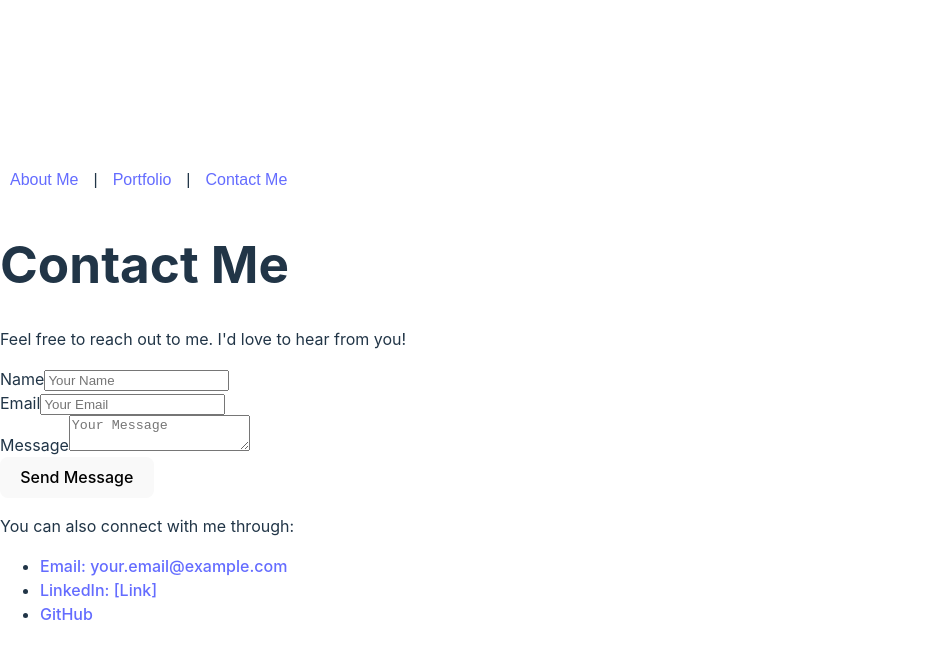
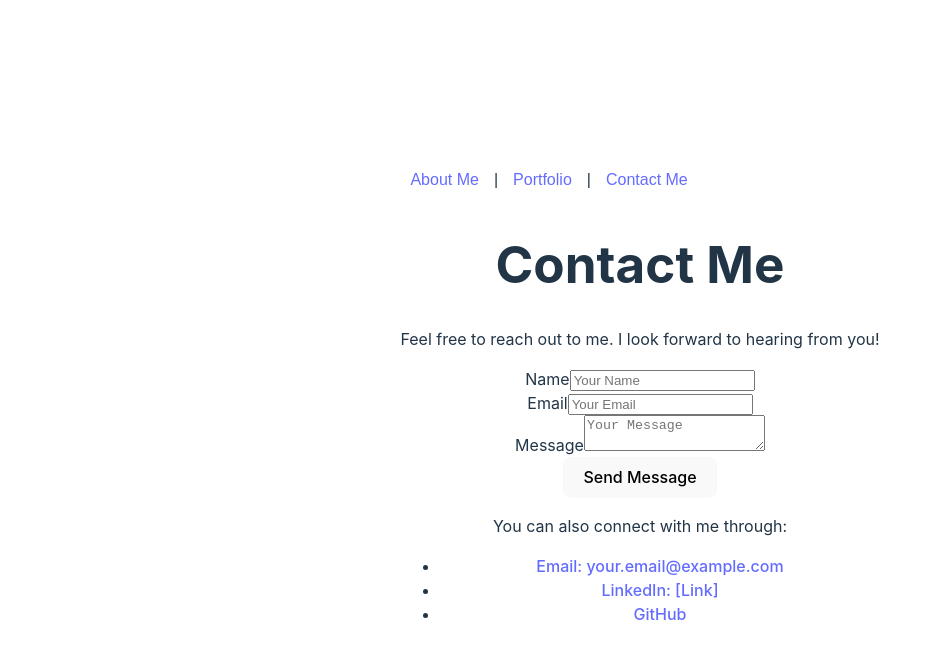
Before and after one commit to Clkwong3/dev-mosaic, a React (Vite) app: page /contact in a window 1280 px wide. Both pictures are taken after a click on the element "Contact Me". Shown: the top 658 px of the page, without its empty margins (0-941 px from the left). Built offline with nearby package versions, Linux system fonts and the light colour scheme.

Commit message:
Comments for the pages and import style for App.jsx

```diff
--- a/src/App.jsx
+++ b/src/App.jsx
@@ -5,11 +5,13 @@ import AboutMe from "./components/pages/AboutMe";
 import Portfolio from "./components/pages/Portfolio";
 import ContactMe from "./components/pages/ContactMe";
 
+import "./App.css";
+
 function App() {
   // Use state to track the currently displayed page
   const [currentPage, setCurrentPage] = useState("aboutMe");
 
-  // Function to change the currently displayed page
+  // Change the currently displayed page
   const changePage = (page) => {
     setCurrentPage(page);
   };
--- a/src/components/ContactForm.jsx
+++ b/src/components/ContactForm.jsx
@@ -1,5 +1,7 @@
+// Define a ContactForm component using an arrow function
 const ContactForm = () => {
   return (
+    // Start the form within a div with the class "contact-form"
     <div className="contact-form">
       <form>
         <div className="form-group">
@@ -25,4 +27,5 @@ const ContactForm = () => {
   );
 };
 
+// Export the ContactForm
 export default ContactForm;
--- a/src/components/pages/AboutMe.jsx
+++ b/src/components/pages/AboutMe.jsx
@@ -1,5 +1,7 @@
+// Define an AboutMe component using an arrow function
 const AboutMe = () => {
   return (
+    // Create a container div with the class "about-me"
     <div className="about-me">
       <h1>About Me</h1>
       <div className="about-me-content">
@@ -29,4 +31,5 @@ const AboutMe = () => {
   );
 };
 
+// Export the AboutMe component for use in other parts of the application
 export default AboutMe;
--- a/src/components/pages/ContactMe.jsx
+++ b/src/components/pages/ContactMe.jsx
@@ -1,15 +1,16 @@
+// Import the ContactForm component from a file located in the parent directory
 import ContactForm from "../ContactForm";
 
+// Define a ContactMe component using an arrow function
 const ContactMe = () => {
   return (
+    // Create a container div with the class "contact-content"
     <div className="contact-content">
       <h1>Contact Me</h1>
-      <p>Feel free to reach out to me. I'd love to hear from you!</p>
-
+      <p>Feel free to reach out to me. I look forward to hearing from you!</p>{" "}
       <ContactForm />
-
       <div className="contact-info">
-        <p>You can also connect with me through:</p>
+        <p>You can also connect with me through:</p>{" "}
         <ul>
           <li>
             <a href="mailto:your.email@example.com">
@@ -28,4 +29,5 @@ const ContactMe = () => {
   );
 };
 
+// Export the ContactMe page
 export default ContactMe;
--- a/src/components/pages/Portfolio.jsx
+++ b/src/components/pages/Portfolio.jsx
@@ -1,5 +1,7 @@
+// Define a Portfolio component using an arrow function
 const Portfolio = () => {
   return (
+    // Start with a container div with the class "portfolio-content"
     <div className="portfolio-content">
       <h1>Portfolio</h1>
 
@@ -15,7 +17,6 @@ const Portfolio = () => {
             {" "}
             Play the Game
           </a>{" "}
-          |
           <a href="https://github.com/Clkwong3/memory-card-game">
             {" "}
             View the Code
@@ -26,4 +27,5 @@ const Portfolio = () => {
   );
 };
 
+// Export the Portfolio page
 export default Portfolio;
```
